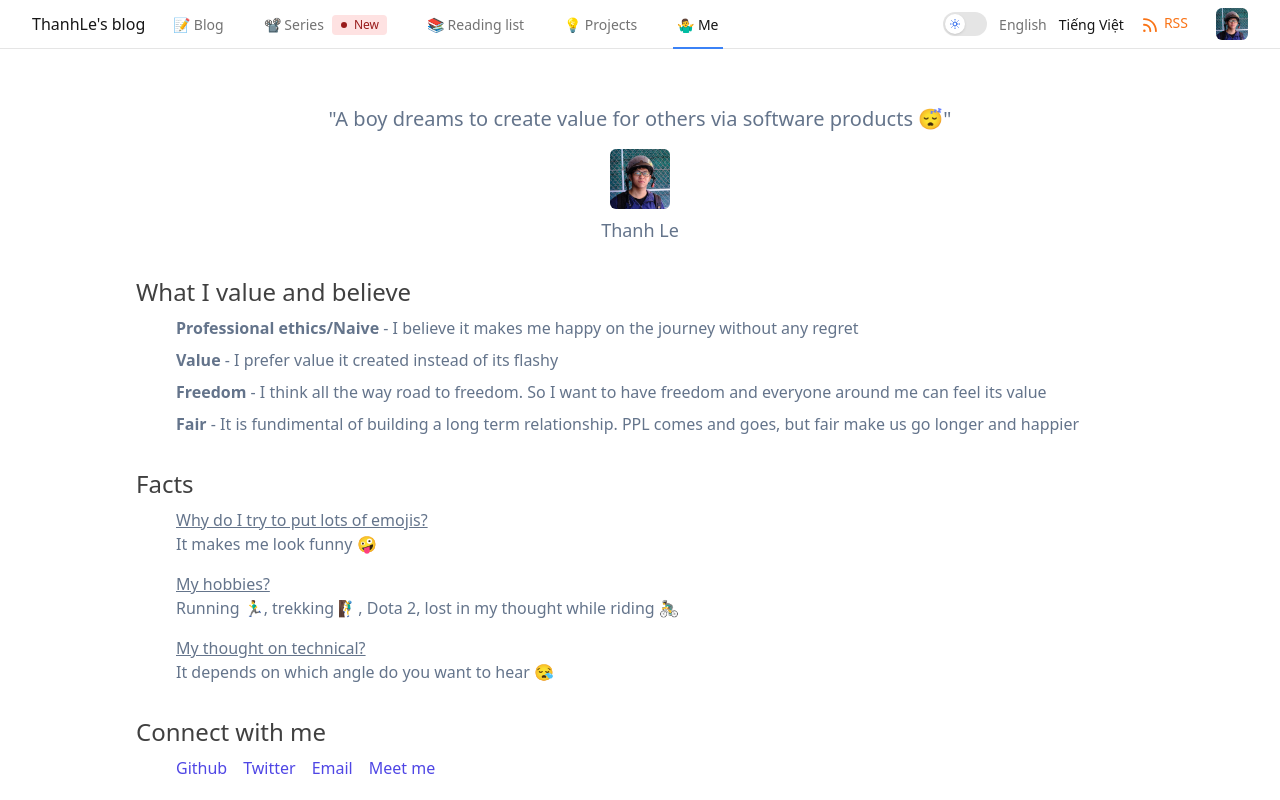
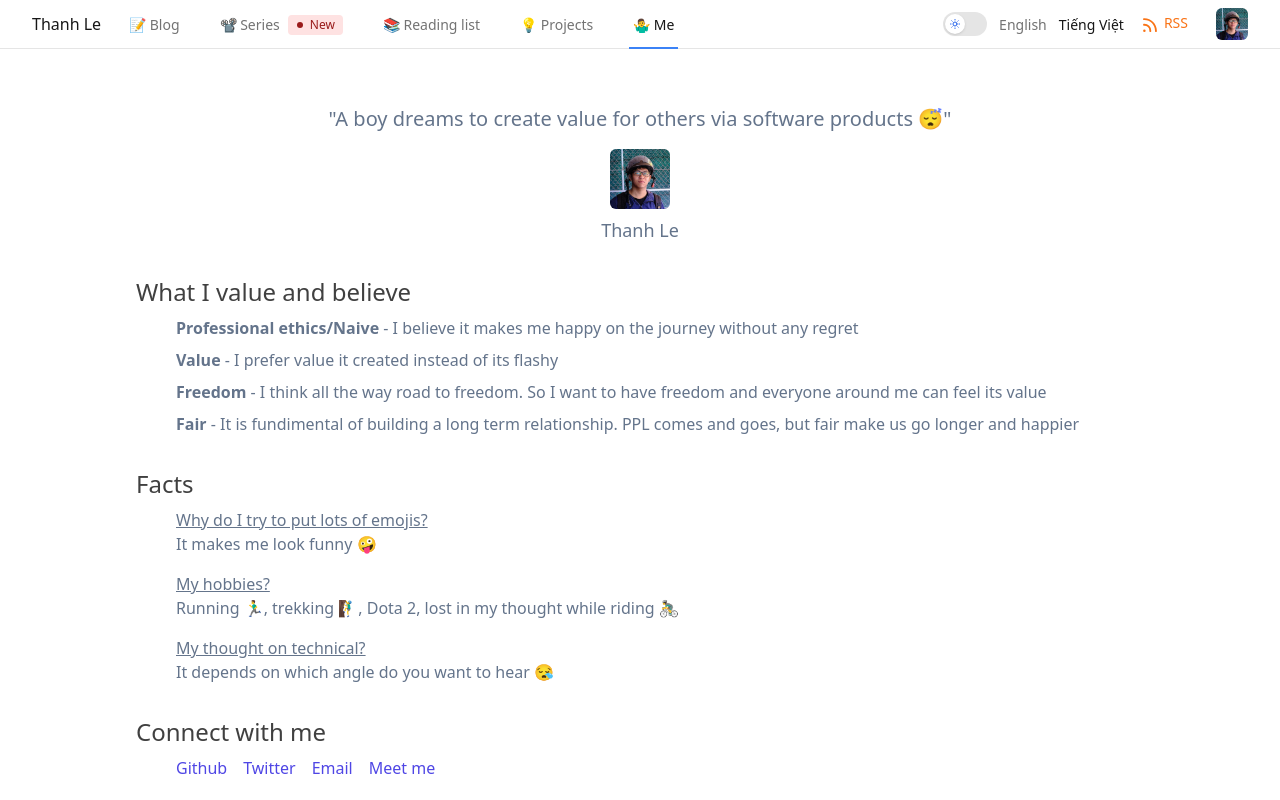
Before and after one commit to thanhlmm/blog, a Next.js app: page /me in a window 1280 px wide. Shown: the top 800 px of the page. Built offline with nearby package versions, Linux system fonts and the light colour scheme; what @splitbee/web would draw is missing.

Commit message:
Update header menu

```diff
--- a/components/header/index.tsx
+++ b/components/header/index.tsx
@@ -48,9 +48,7 @@ export default function Header() {
               <div className="flex">
                 <div className="flex items-center flex-shrink-0">
                   <Link href="/">
-                    <a className="text-gray-900 dark:text-gray-50">
-                      ThanhLe's blog
-                    </a>
+                    <a className="text-gray-900 dark:text-gray-50">Thanh Le</a>
                   </Link>
                 </div>
                 <div className="hidden sm:-my-px sm:ml-6 sm:flex sm:space-x-8">
```
